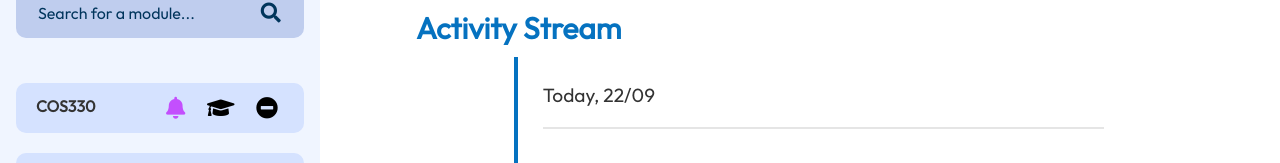
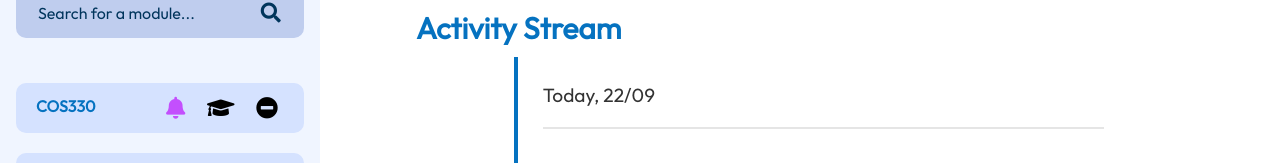
Before and after one commit to SameetKeshav/IMY320_Error-505, an Angular app: page /home in a window 1280 px wide. In both pictures the pointer is over the element 98 px from the left and 220 px from the top of the page. Shown: the part 107-270 px from the top of the page. Built offline with nearby package versions, Linux system fonts and the light colour scheme.

Commit message:
Update home.component.scss

```diff
--- a/src/app/home/home.component.scss
+++ b/src/app/home/home.component.scss
@@ -133,6 +133,10 @@ input:focus {
   align-items: center;
   margin-left: 20px;
 }
+.moduleName:hover{
+    cursor: pointer;
+    color: #0572c0;
+}
 
 .Remove {
   border-radius: 10px;
```
